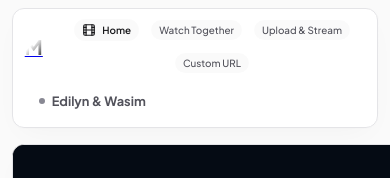
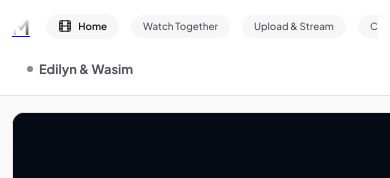
Before and after one commit to wasimfayaz/stream-website, a React (Vite) app in the folder client/: page / in a window 390 px wide. Shown: the top 178 px of the page. Built offline with nearby package versions, Linux system fonts and the light colour scheme; no server answers.

Commit message:
fix: horizontal video ratios, standalone custom URL loading, and mobile view optimizations

```diff
--- a/client/src/App.jsx
+++ b/client/src/App.jsx
@@ -645,18 +645,44 @@ function App() {
   // Submit custom url
   const handleCustomUrlSubmit = (e) => {
     e.preventDefault();
-    if (!customUrl.trim() || !customTitle.trim() || !socket) return;
+    if (!customUrl.trim() || !customTitle.trim()) return;
+
+    let finalUrl = customUrl.trim();
+    let isIframe = false;
+
+    // YouTube Shorts: https://www.youtube.com/shorts/aB1cDefG23I
+    if (finalUrl.includes('youtube.com/shorts/')) {
+      const shortsId = finalUrl.split('/shorts/')[1]?.split('?')[0]?.split('&')[0];
+      if (shortsId) {
+        finalUrl = `https://www.youtube.com/embed/${shortsId}?autoplay=1`;
+        isIframe = true;
+      }
+    } else {
+      // Standard YouTube: watch?v=... or youtu.be/...
+      const ytRegExp = /^.*(youtu.be\/|v\/|u\/\w\/|embed\/|watch\?v=|\&v=)([^#\&\?]*).*/;
+      const match = finalUrl.match(ytRegExp);
+      if (match && match[2].length === 11) {
+        finalUrl = `https://www.youtube.com/embed/${match[2]}?autoplay=1`;
+        isIframe = true;
+      }
+    }
 
     const customMovie = {
       id: 'custom-' + Date.now(),
       title: customTitle.trim(),
-      url: customUrl.trim(),
-      description: 'Streamed from custom URL: ' + customUrl,
+      url: finalUrl,
+      description: 'Streamed from custom URL: ' + finalUrl,
       thumbnail: 'https://images.unsplash.com/photo-1485846234645-a62644f84728?w=500&auto=format&fit=crop&q=60',
-      isCustom: true
+      isCustom: true,
+      isIframe: isIframe
     };
 
-    socket.emit('video_change', { roomId, video: customMovie, username });
+    setCurrentVideo(customMovie);
+
+    if (socket) {
+      socket.emit('video_change', { roomId, video: customMovie, username });
+    }
+
     setCustomTitle('');
     setCustomUrl('');
   };
@@ -710,6 +736,19 @@ function App() {
     const objectUrl = URL.createObjectURL(file);
     setLocalFileUrl(objectUrl);
     setHasConfirmedFile(true);
+
+    // Standalone mode: just load the video file locally and watch it instantly
+    if (!socket || !joinedRoom) {
+      setCurrentVideo({
+        id: 'local-' + Date.now(),
+        title: file.name,
+        url: objectUrl,
+        description: 'Playing local file from storage.',
+        isLocalFile: true
+      });
+      triggerSyncToast('Local video loaded!');
+      return;
+    }
 
     // If syncP2PMode is active OR if the room is currently expecting a local P2P sync file
     if (syncP2PMode || (currentVideo && currentVideo.url === 'p2p-local')) {
@@ -1091,16 +1130,16 @@ function App() {
             </div>
 
             {activeTab === 'watch-together' && !joinedRoom && (
-              <div className="lobby-container" style={{ margin: '1rem auto', padding: '1rem', width: '100%' }}>
+              <div className="lobby-container" style={{ padding: '1rem', width: '100%' }}>
                 <div className="lobby-hero" style={{ textShadow: 'none', marginBottom: '2rem' }}>
-                  <h1 style={{ background: 'linear-gradient(135deg, #ffffff 40%, var(--primary) 100%)', WebkitBackgroundClip: 'text', WebkitTextFillColor: 'transparent', fontSize: '2.5rem' }}>Watch Together <span>Lobby</span></h1>
+                  <h1 style={{ fontSize: '2.5rem' }}>Watch Together <span>Lobby</span></h1>
                   <p style={{ color: 'var(--text-secondary)' }}>Create or join a private room to stream in sync with chat, reactions, and flirty quotes between Wasim and Edilyn.</p>
                 </div>
 
                 <div className="lobby-cards-grid">
                   {/* CREATE PARTY CARD */}
-                  <div className="lobby-card" style={{ background: 'rgba(255,255,255,0.02)', border: '1px solid rgba(255,255,255,0.05)', padding: '1.5rem', borderRadius: 'var(--radius-lg)' }}>
-                    <h2 className="card-title" style={{ display: 'flex', alignItems: 'center', gap: '0.5rem', fontSize: '1.25rem', color: 'white' }}>
+                  <div className="lobby-card">
+                    <h2 className="card-title">
                       <PlusCircle style={{ color: 'var(--primary)' }} />
                       Start a Party
                     </h2>
@@ -1115,7 +1154,6 @@ function App() {
                             value={username}
                             onChange={(e) => setUsername(e.target.value)}
                             required
-                            style={{ width: '100%', padding: '0.6rem 1rem', background: '#121214', color: 'white', border: '1px solid rgba(255,255,255,0.1)', borderRadius: 'var(--radius-md)' }}
                           >
                             <option value="" disabled>Select who is joining...</option>
                             <option value="Wasim">Wasim (Baby)</option>
@@ -1123,16 +1161,16 @@ function App() {
                           </select>
                         </div>
                       </div>
-                      <button type="submit" className="btn-primary" style={{ background: 'linear-gradient(135deg, var(--secondary) 0%, var(--primary) 100%)', width: '100%', padding: '0.65rem', borderRadius: 'var(--radius-md)', fontWeight: 'bold' }}>
+                      <button type="submit" className="btn-primary">
                         Create Room & Watch
                       </button>
                     </form>
                   </div>
 
                   {/* JOIN PARTY CARD */}
-                  <div className="lobby-card" style={{ background: 'rgba(255,255,255,0.02)', border: '1px solid rgba(255,255,255,0.05)', padding: '1.5rem', borderRadius: 'var(--radius-lg)' }}>
-                    <h2 className="card-title" style={{ display: 'flex', alignItems: 'center', gap: '0.5rem', fontSize: '1.25rem', color: 'white' }}>
-                      <Users style={{ color: 'var(--secondary)' }} />
+                  <div className="lobby-card">
+                    <h2 className="card-title">
+                      <Users style={{ color: 'var(--primary)' }} />
                       Join a Party
                     </h2>
                     <p className="card-desc" style={{ fontSize: '0.85rem', color: 'var(--text-secondary)', margin: '0.5rem 0 1.25rem 0' }}>Enter the room code shared by your partner to jump into their stream.</p>
@@ -1146,7 +1184,6 @@ function App() {
                             value={username}
                             onChange={(e) => setUsername(e.target.value)}
                             required
-                            style={{ width: '100%', padding: '0.6rem 1rem', background: '#121214', color: 'white', border: '1px solid rgba(255,255,255,0.1)', borderRadius: 'var(--radius-md)' }}
                           >
                             <option value="" disabled>Select who is joining...</option>
                             <option value="Wasim">Wasim (Baby)</option>
@@ -1164,11 +1201,10 @@ function App() {
                             value={roomIdInput}
                             onChange={(e) => setRoomIdInput(e.target.value)}
                             required
-                            style={{ width: '100%', padding: '0.6rem 1rem', background: '#121214', color: 'white', border: '1px solid rgba(255,255,255,0.1)', borderRadius: 'var(--radius-md)' }}
                           />
                         </div>
                       </div>
-                      <button type="submit" className="btn-primary" style={{ background: 'linear-gradient(135deg, var(--secondary) 0%, var(--primary) 100%)', width: '100%', padding: '0.65rem', borderRadius: 'var(--radius-md)', fontWeight: 'bold' }}>
+                      <button type="submit" className="btn-primary">
                         Join Stream Room
                       </button>
                     </form>
@@ -1204,7 +1240,7 @@ function App() {
                     <select
                       value={selectedServer}
                       onChange={(e) => switchServer(e.target.value)}
-                      style={{ background: '#121214', color: 'white', border: '1px solid var(--border-light)', borderRadius: 'var(--radius-sm)', padding: '0.35rem 0.6rem', fontSize: '0.8rem' }}
+                      style={{ background: '#ffffff', color: 'var(--text-primary)', border: '1px solid var(--border-light)', borderRadius: 'var(--radius-sm)', padding: '0.35rem 0.6rem', fontSize: '0.8rem' }}
                     >
                       {MOVIE_SERVERS.map(s => (
                         <option key={s.id} value={s.id}>{s.name}</option>
--- a/client/src/index.css
+++ b/client/src/index.css
@@ -306,10 +306,21 @@ body {
   box-shadow: var(--shadow-lg);
 }
 
+.video-element {
+  width: 100%;
+  height: 100%;
+  display: block;
+  object-fit: contain;
+  background: #000000;
+}
+
 .video-element-iframe {
   width: 100%;
   height: 100%;
   display: block;
+  object-fit: contain;
+  border: none;
+  background: #000000;
 }
 
 /* Floating Fullscreen button */
@@ -808,26 +819,57 @@ body {
 
 @media (max-width: 768px) {
   .floating-pill-header {
+    position: static;
+    margin: 0 0 1rem 0;
+    width: 100%;
+    border-radius: 0;
+    border-left: none;
+    border-right: none;
+    border-top: none;
+    padding: 0.75rem 1rem;
+    box-shadow: none;
+    background: #ffffff;
+    display: flex;
     flex-direction: column;
     align-items: stretch;
-    border-radius: var(--radius-lg);
-    padding: 0.85rem 1rem;
     gap: 0.75rem;
-    top: 0.5rem;
-    margin-bottom: 1rem;
+  }
+
+  .floating-pill-header > div {
+    width: 100% !important;
+    display: flex;
+    justify-content: space-between;
+    align-items: center;
+    overflow: hidden;
   }
 
   .pill-nav-links {
-    flex-wrap: wrap;
+    flex: 1;
+    min-width: 0;
+    overflow-x: auto;
+    white-space: nowrap;
+    display: flex;
     gap: 0.75rem;
-    justify-content: center;
+    justify-content: flex-start;
+    padding: 0.2rem 0;
+    -webkit-overflow-scrolling: touch;
+  }
+
+  .pill-nav-links::-webkit-scrollbar {
+    display: none;
   }
 
   .pill-nav-link {
     font-size: var(--font-xs);
-    padding: 0.25rem 0.5rem;
-    background: rgba(0, 0, 0, 0.02);
+    padding: 0.35rem 0.75rem;
+    background: rgba(0, 0, 0, 0.03);
     border-radius: 9999px;
+    flex-shrink: 0;
+  }
+
+  .user-status-pill {
+    padding: 0.3rem 0.65rem;
+    font-size: 0.7rem;
   }
 
   .lobby-cards-grid {
```
